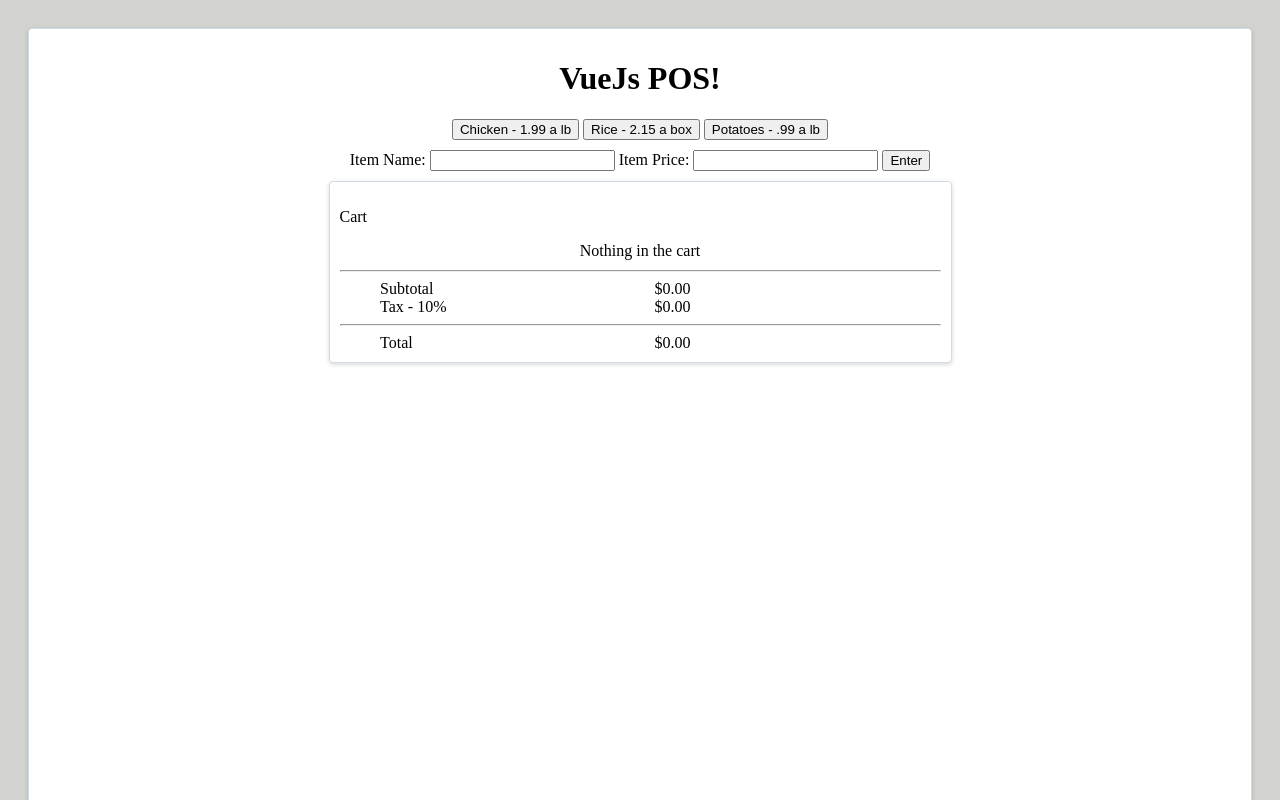
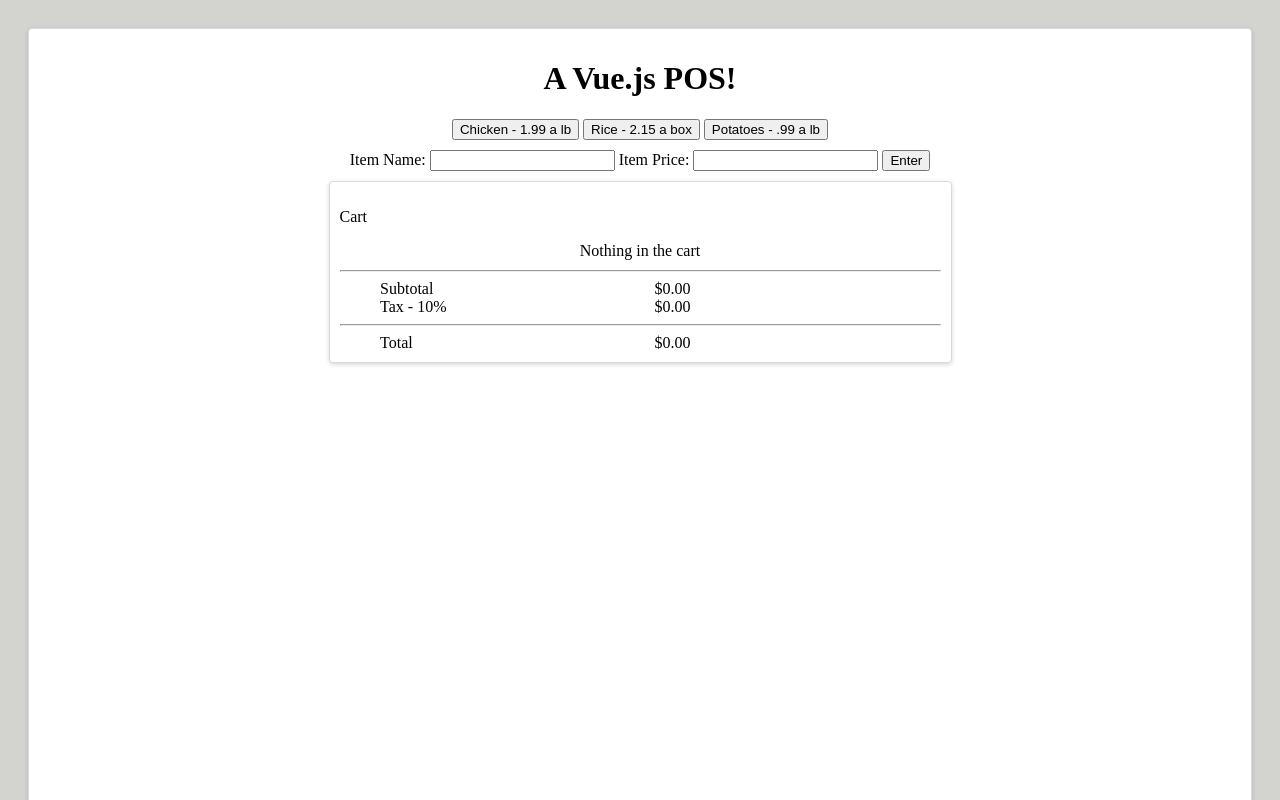
Before and after one commit to KReden/jQueryToVueJS, a plain HTML site: page vueApp/index.html in a window 1280 px wide. Shown: the top 800 px of the page. Drawn offline with Linux system fonts and the light colour scheme.

Commit message:
Bootstrap Vue App

```diff
--- a/vueApp/index.html
+++ b/vueApp/index.html
@@ -6,7 +6,7 @@
     </head>
     <body>
         <div id="app" class="card">
-            <h1>VueJs POS!</h1>
+            <h1>{{ title }}</h1>
 
             <div class="button container">
                 <button id="Chicken" class="item-btn">Chicken - 1.99 a lb</button>
--- a/vueApp/main.js
+++ b/vueApp/main.js
@@ -1 +1,7 @@
 "use strict"
+new Vue({
+  el: "#app",
+  data: {
+    title: "A Vue.js POS!"
+  },
+})
```
